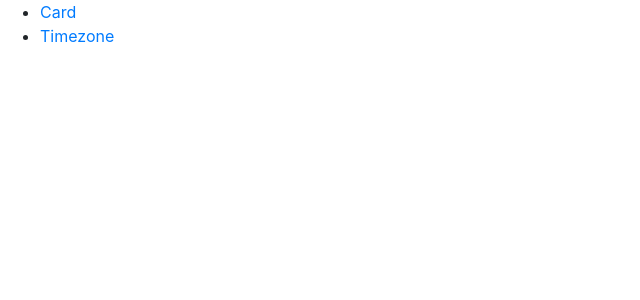
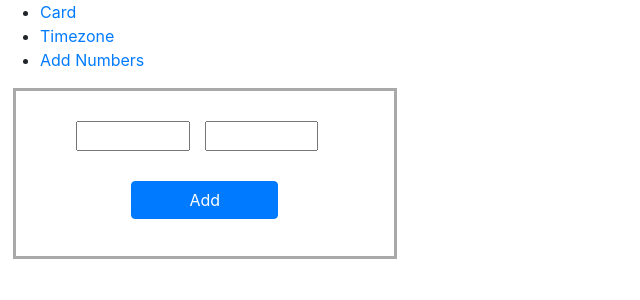
Before and after one commit to sayalitdk/Assignment, a React (Create React App) app: page /addNumbers in a window 1280 px wide. Shown: the top 300 px of the page, without its empty margins (0-640 px from the left). Built offline with nearby package versions, Linux system fonts and the light colour scheme.

Commit message:
added 3 assignments

```diff
--- a/src/App.js
+++ b/src/App.js
@@ -3,6 +3,7 @@ import "./App.css";
 import Card from "./components/CardComponent/index";
 import Timezone from "./components/TimezoneComponent";
 import CardData from "./contexts/CardData";
+import AddNumbers from "./components/AddNumbers/index";
 import { DataContext } from "./contexts/DataContext";
 import { BrowserRouter, Link, Route, Switch } from "react-router-dom";
 
@@ -17,6 +18,9 @@ function App() {
           <li>
             <Link to="/timezone">Timezone</Link>
           </li>
+          <li>
+            <Link to="/addNumbers">Add Numbers</Link>
+          </li>
         </ul>
       </nav>
       <Switch>
@@ -28,6 +32,9 @@ function App() {
         <Route path="/timezone">
           <Timezone />
         </Route>
+        <Route path="/addNumbers">
+          <AddNumbers />
+        </Route>
       </Switch>
     </BrowserRouter>
   );
--- /dev/null
+++ b/src/components/AddNumbers/AddNumberStyle.js
@@ -0,0 +1,25 @@
+import styled from "styled-components";
+
+const AddNumberWrapper = styled.div`
+  margin: 1% !important;
+  border: solid;
+  border-color: darkgrey;
+  width: 30%;
+  .errorMsg {
+    color: red;
+  }
+  .numInput {
+    width: 30%;
+    margin: 8% 4% 0% 0%;
+  }
+  .add {
+    margin: 8% 0% 2% 0%;
+    width: 40%;
+  }
+  .resultCls {
+    margin: 3% 0% 8%;
+    font-size: larger;
+  }
+`;
+
+export default AddNumberWrapper;
--- /dev/null
+++ b/src/components/AddNumbers/index.js
@@ -0,0 +1,55 @@
+import { useState } from "react";
+import CardButtonComponent from "../ButtonComponent";
+import AddNumberWrapper from "./AddNumberStyle";
+import InputBox from "../InputBox";
+
+function addNumber(num1, num2) {
+  addNumber = function () {
+    return null;
+  };
+  return num1 + num2;
+}
+
+const AddNumbers = () => {
+  const [result, setResult] = useState();
+  const [num1, setNum1] = useState("");
+  const [num2, setNum2] = useState("");
+  const [error, setError] = useState();
+
+  const handleClick = () => {
+    if (!num1 || !num2) {
+      setError("Please fill both required fields.");
+    } else {
+      var numResult = addNumber(num1, num2);
+      setError("");
+      if (numResult) {
+        setResult(numResult);
+      }
+    }
+  };
+  return (
+    <AddNumberWrapper>
+      <div class="text-center">
+        {error && <div className="errorMsg">{error}</div>}
+        <InputBox
+          className="numInput"
+          typeValue="number"
+          inputValue={num1}
+          handleClick={(value) => setNum1(value)}
+        />
+        <InputBox
+          typeValue="number"
+          className="numInput"
+          inputValue={num2}
+          handleClick={(value) => setNum2(value)}
+        />
+        <CardButtonComponent handleClick={handleClick} text="Add" />
+        <div className="resultCls">
+          {result && "Sum of the number is: " + result}
+        </div>
+      </div>
+    </AddNumberWrapper>
+  );
+};
+
+export default AddNumbers;
--- /dev/null
+++ b/src/components/InputBox/index.js
@@ -0,0 +1,10 @@
+const InputBox = ({ handleClick, typeValue, inputValue, className }) => (
+  <input
+    className={className}
+    type={typeValue}
+    value={inputValue}
+    onChange={(e) => handleClick(Number(e.target.value))}
+  />
+);
+
+export default InputBox;
```
